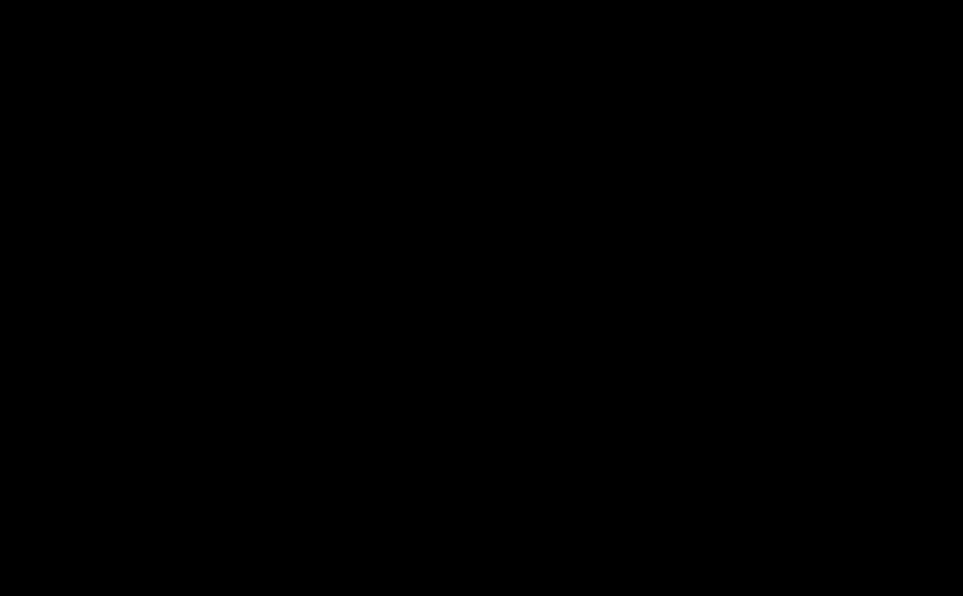
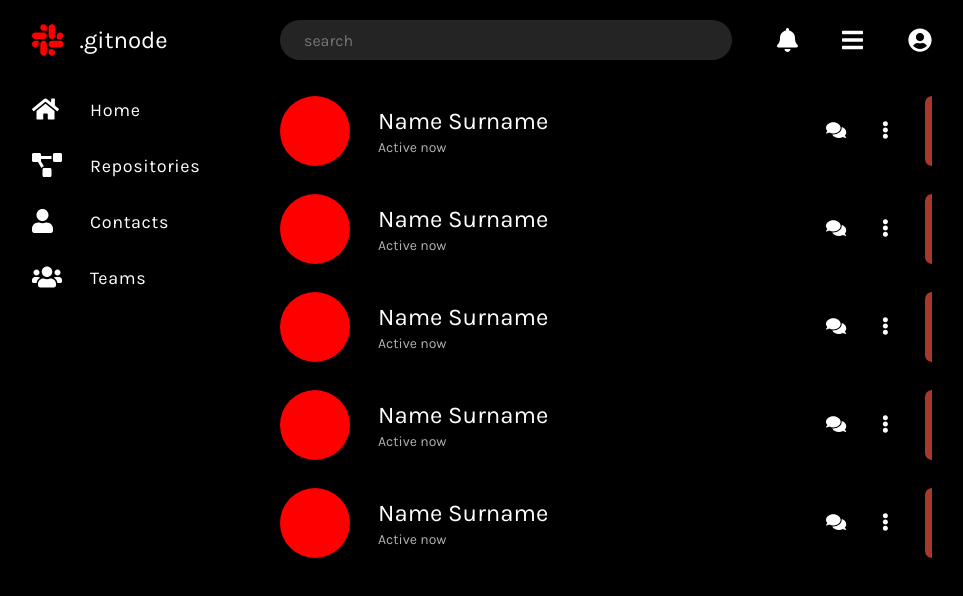
Before and after one commit to rarcz29/cnode-client, a React (Create React App) app: page /contacts in a window 1280 px wide. Before the commit this address had no page. Shown: the top 596 px of the page, without its empty margins (158-1121 px from the left). Built offline with nearby package versions, Linux system fonts and the light colour scheme.

Commit message:
Update the contacts page

```diff
--- a/src/components/layouts/HomeLayout/components/SideNav/SideNav.tsx
+++ b/src/components/layouts/HomeLayout/components/SideNav/SideNav.tsx
@@ -23,12 +23,12 @@ const items: Item[] = [
     text: 'Home',
   },
   {
-    to: '#',
+    to: 'repositories',
     icon: faProjectDiagram,
     text: 'Repositories',
   },
   {
-    to: '#',
+    to: 'contacts',
     icon: faUser,
     text: 'Contacts',
   },
--- a/src/constants/colour.ts
+++ b/src/constants/colour.ts
@@ -6,6 +6,7 @@ const FOREGROUND_2 = '#B2B2B2';
 const DARK_GREY_1 = '#242424';
 
 const GREEN = '#3DBA42';
+const RED = '#A6392A';
 
 const COLOUR = {
   background1: BACKGROUND_1,
@@ -13,6 +14,7 @@ const COLOUR = {
   foreground2: FOREGROUND_2,
   darkGrey1: DARK_GREY_1,
   green: GREEN,
+  red: RED,
 };
 
 export default COLOUR;
--- /dev/null
+++ b/src/views/ContactsView/Contact/Contact.tsx
@@ -0,0 +1,80 @@
+import { faComments, faEllipsisV } from '@fortawesome/free-solid-svg-icons';
+import { FontAwesomeIcon } from '@fortawesome/react-fontawesome';
+import COLOUR from 'constants/colour';
+import React from 'react';
+import styled from 'styled-components';
+
+type ContactProps = {};
+
+const Wrapper = styled.section`
+  display: flex;
+  justify-content: space-between;
+  align-items: center;
+`;
+
+const WrapperContent = styled.div`
+  display: flex;
+  align-items: center;
+`;
+
+const WrapperContentRight = styled(WrapperContent)`
+  font-size: 18px;
+
+  & > * {
+    margin-left: 36px;
+  }
+`;
+
+const Avatar = styled.div`
+  width: 70px;
+  height: 70px;
+  border-radius: 50%;
+  background-color: red;
+`;
+
+const UserData = styled.div`
+  margin-left: 28px;
+`;
+
+const UserName = styled.h1`
+  font-size: 24px;
+  font-weight: normal;
+  margin-bottom: 4px;
+`;
+
+const UserStatus = styled.p`
+  font-size: 14px;
+  color: ${COLOUR.foreground2};
+`;
+
+const Indicator = styled.div`
+  height: 70px;
+  width: 7px;
+  border-radius: 12px 0 0 12px;
+  background-color: ${COLOUR.red};
+`;
+
+const Contact: React.FC<ContactProps> = () => {
+  return (
+    <Wrapper>
+      <WrapperContent>
+        <Avatar />
+        <UserData>
+          <UserName>Name Surname</UserName>
+          <UserStatus>Active now</UserStatus>
+        </UserData>
+      </WrapperContent>
+      <WrapperContentRight>
+        <div>
+          <FontAwesomeIcon icon={faComments} />
+        </div>
+        <div>
+          <FontAwesomeIcon icon={faEllipsisV} />
+        </div>
+        <Indicator />
+      </WrapperContentRight>
+    </Wrapper>
+  );
+};
+
+export default Contact;
--- /dev/null
+++ b/src/views/ContactsView/Contact/index.ts
@@ -0,0 +1 @@
+export { default } from './Contact';
--- /dev/null
+++ b/src/views/ContactsView/Contacts/Contacts.tsx
@@ -0,0 +1,29 @@
+import React from 'react';
+import styled from 'styled-components';
+import Contact from '../Contact';
+
+type ContactsProps = {};
+
+const Wrapper = styled.div`
+  & > * {
+    margin-bottom: 28px;
+
+    &:last-child {
+      margin-bottom: 0;
+    }
+  }
+`;
+
+const Contacts: React.FC<ContactsProps> = () => {
+  return (
+    <Wrapper>
+      <Contact />
+      <Contact />
+      <Contact />
+      <Contact />
+      <Contact />
+    </Wrapper>
+  );
+};
+
+export default Contacts;
--- /dev/null
+++ b/src/views/ContactsView/Contacts/index.ts
@@ -0,0 +1 @@
+export { default } from './Contacts';
--- /dev/null
+++ b/src/views/ContactsView/ContactsView.tsx
@@ -0,0 +1,14 @@
+import React from 'react';
+import Contacts from './Contacts';
+
+type ContactsViewProps = {};
+
+const ContactsView: React.FC<ContactsViewProps> = () => {
+  return (
+    <>
+      <Contacts />
+    </>
+  );
+};
+
+export default ContactsView;
--- /dev/null
+++ b/src/views/ContactsView/index.ts
@@ -0,0 +1 @@
+export { default } from './ContactsView';
--- a/src/views/RepositoriesView/Repositories/Repositories.tsx
+++ b/src/views/RepositoriesView/Repositories/Repositories.tsx
@@ -7,10 +7,30 @@ const description = `Application for integrating accounts from: GitHub,
   or create repositories and to manage them.`;
 
 const data = [
-  { id: 1, username: 'username1', reponame: 'reponame1' },
-  { id: 2, username: 'username2', reponame: 'reponame2' },
-  { id: 3, username: 'username3', reponame: 'reponame3' },
-  { id: 4, username: 'username4', reponame: 'reponame4' },
+  {
+    id: 1,
+    username: 'username1',
+    reponame: 'reponame1',
+    privateRepo: true,
+  },
+  {
+    id: 2,
+    username: 'username2',
+    reponame: 'reponame2',
+    privateRepo: false,
+  },
+  {
+    id: 3,
+    username: 'username3',
+    reponame: 'reponame3',
+    privateRepo: true,
+  },
+  {
+    id: 4,
+    username: 'username4',
+    reponame: 'reponame4',
+    privateRepo: false,
+  },
 ];
 
 type RepositoriesProps = {};
@@ -19,7 +39,7 @@ const Wrapper = styled.div`
   width: 100%;
 
   & > * {
-    margin-bottom: 24px;
+    margin-bottom: 28px;
 
     &:last-child {
       margin-bottom: 0;
@@ -36,6 +56,7 @@ const Repositories: React.FC<RepositoriesProps> = () => {
           username={item.username}
           reponame={item.reponame}
           description={description}
+          privateRepo={item.privateRepo}
         />
       ))}
     </Wrapper>
--- a/src/views/RepositoriesView/Repository/Repository.tsx
+++ b/src/views/RepositoriesView/Repository/Repository.tsx
@@ -6,7 +6,21 @@ type RepositoryProps = {
   username: string;
   reponame: string;
   description: string;
+  privateRepo: boolean;
 };
+
+const Wrapper = styled.section`
+  display: flex;
+`;
+
+const MainData = styled.article`
+  width: calc(100% - 108px);
+`;
+
+const RightSection = styled.aside`
+  width: 88px;
+  margin-left: 20px;
+`;
 
 const Title = styled.h1`
   font-size: 24px;
@@ -23,20 +37,39 @@ const Description = styled.p`
   font-size: 18px;
 `;
 
+const Visibility = styled.div`
+  width: 100%;
+  height: 28px;
+  display: flex;
+  justify-content: center;
+  align-items: center;
+  border: 1px solid ${COLOUR.foreground2};
+  border-radius: 3px;
+  border-color: ${COLOUR.foreground2};
+  font-size: 16px;
+  letter-spacing: 0.04rem;
+`;
+
 const Repository: React.FC<RepositoryProps> = ({
   username,
   reponame,
   description,
+  privateRepo,
 }) => {
   return (
-    <div>
+    <Wrapper>
+      <MainData>
         <Title>
           {username}
           {' / '}
           <Reponame>{reponame}</Reponame>
         </Title>
         <Description>{description}</Description>
-    </div>
+      </MainData>
+      <RightSection>
+        <Visibility>{privateRepo ? 'Private' : 'Public'}</Visibility>
+      </RightSection>
+    </Wrapper>
   );
 };
 
--- a/src/views/index.ts
+++ b/src/views/index.ts
@@ -1,3 +1,4 @@
+import ContactsView from './ContactsView';
 import RepositoriesView from './RepositoriesView';
 
-export { RepositoriesView };
+export { RepositoriesView, ContactsView };
```
Also changed, not shown: src/routes.tsx (+5 -2 lines). Lines whose indentation alone changed are shown as unchanged.
